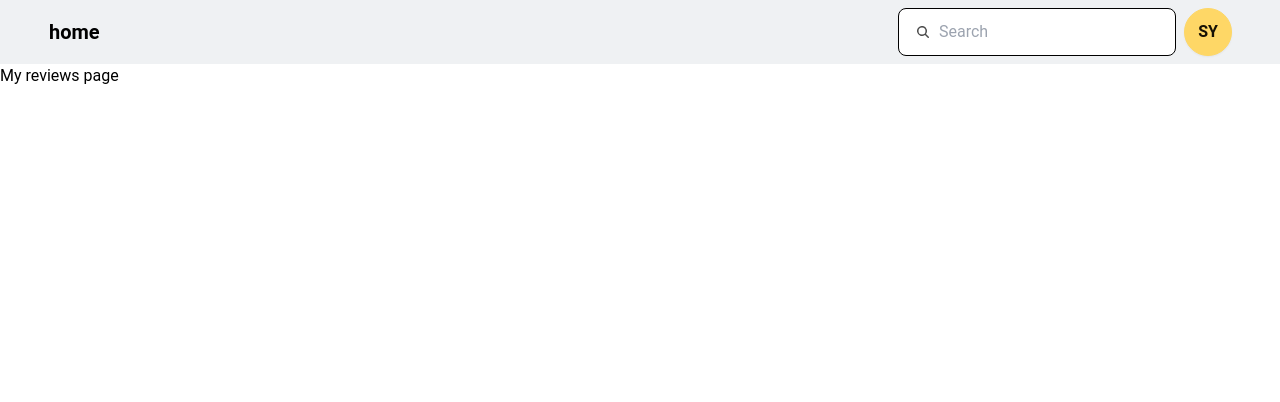
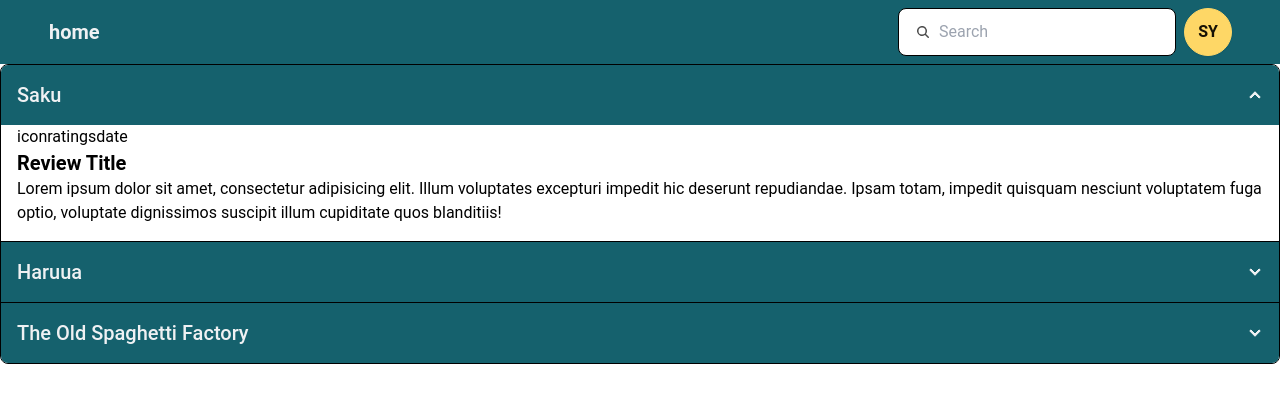
Before and after one commit to yll9108/restaurant_review, a Next.js app in the folder client/: page /users/reviews in a window 1280 px wide. Shown: the top 402 px of the page. Built offline with nearby package versions, Linux system fonts and the light colour scheme.

Commit message:
changed tabs text color when it was clicked

```diff
--- a/client/src/app/components/header/HeaderLogo.tsx
+++ b/client/src/app/components/header/HeaderLogo.tsx
@@ -10,7 +10,10 @@
   };
   return (
     <div className="flex-1 ml-12">
-      <a className="btn btn-ghost text-xl p-0" onClick={clickedHomeHandler}>
+      <a
+        className="btn btn-ghost text-xl p-0 text-accent"
+        onClick={clickedHomeHandler}
+      >
         home
       </a>
     </div>
--- /dev/null
+++ b/client/src/app/components/users/userProfile/UserProfile.tsx
@@ -0,0 +1,16 @@
+"use client";
+import User from "@/components/common/User";
+import { BtnType, Button } from "@/components/common/button";
+export default function UserProfiles() {
+  return (
+    <>
+      <div className="w-32 bg-secondary mx-auto mt-10">
+        <h2 className="text-center text-2xl mb-4">User Profile</h2>
+        <User />
+        <Button type={BtnType.submit} className="block mx-auto mt-10">
+          Edit
+        </Button>
+      </div>
+    </>
+  );
+}
--- a/client/src/app/globals.css
+++ b/client/src/app/globals.css
@@ -9,6 +9,10 @@
   body {
     @apply text-base font-robot;
   }
+}
+
+.active-tab {
+  color: black;
 }
 
 /* div {
--- a/client/src/app/layout.tsx
+++ b/client/src/app/layout.tsx
@@ -1,6 +1,7 @@
 "use client";
 import "./globals.css";
 import Header from "@/components/header";
+import Users from "./users/page";
 import { usePathname } from "next/navigation";
 
 export default function RootLayout({
@@ -19,6 +20,7 @@
     }
     return false;
   };
+
   return (
     <html lang="en">
       <body>
--- a/client/src/app/users/page.tsx
+++ b/client/src/app/users/page.tsx
@@ -1,19 +1,28 @@
 "use client";
+import { useState } from "react";
 import MyFavorite from "./favorite/page";
 import MyReviews from "./reviews/page";
 import UserProfile from "./userProfile/page";
-export default function Page() {
+export default function Users() {
+  const [activeTab, setActiveTab] = useState("myFavorite");
+
+  const changedTabs = (tabName: string) => {
+    setActiveTab(tabName);
+  };
   return (
     <>
-      <div role="tablist" className="tabs tabs-bordered grid grid-cols-3">
+      <div role="tablist" className="tabs tabs-lifted grid grid-cols-3 mt-5">
         <input
           type="radio"
           name="my_tabs_1"
           role="tab"
-          className="tab"
+          className={`tab tab-primary [--tab-bg:#FED766] bg-primary text-white ${
+            activeTab === "myFavorite" ? "active-tab" : ""
+          }`}
           aria-label="My Favorite"
+          onClick={() => changedTabs("myFavorite")}
         />
-        <div role="tabpanel" className="tab-content p-4">
+        <div role="tabpanel" className="tab-content p-2">
           <MyFavorite />
         </div>
 
@@ -21,9 +30,11 @@
           type="radio"
           name="my_tabs_1"
           role="tab"
-          className="tab"
+          className={`tab tab-primary [--tab-bg:#FED766] bg-primary text-white ${
+            activeTab === "myReviews" ? "active-tab" : ""
+          }`}
           aria-label="My Reviews"
-          // checked
+          onClick={() => changedTabs("myReviews")}
         />
         <div role="tabpanel" className="tab-content p-4">
           <MyReviews />
@@ -33,8 +44,11 @@
           type="radio"
           name="my_tabs_1"
           role="tab"
-          className="tab"
+          className={`tab tab-primary [--tab-bg:#FED766] bg-primary text-white ${
+            activeTab === "userProfile" ? "active-tab" : ""
+          }`}
           aria-label="User Profile"
+          onClick={() => changedTabs("userProfile")}
         />
         <div role="tabpanel" className="tab-content p-4">
           <UserProfile />
--- a/client/src/app/users/reviews/page.tsx
+++ b/client/src/app/users/reviews/page.tsx
@@ -1,5 +1,37 @@
 "use client";
 
+import ReviewDetail from "@/components/common/ReviewDetail";
+
 export default function MyReviews() {
-  return <div>My reviews page</div>;
+  return (
+    <div className="join join-vertical w-full">
+      <div className="collapse collapse-arrow join-item border border-base-300">
+        <input type="radio" name="my-accordion-4" defaultChecked />
+        <div className="collapse-title text-xl font-medium bg-primary text-accent">
+          Saku
+        </div>
+        <div className="collapse-content">
+          <ReviewDetail />
+        </div>
+      </div>
+      <div className="collapse collapse-arrow join-item border border-base-300">
+        <input type="radio" name="my-accordion-4" />
+        <div className="collapse-title text-xl font-medium bg-primary text-accent">
+          Haruua
+        </div>
+        <div className="collapse-content">
+          <ReviewDetail />
+        </div>
+      </div>
+      <div className="collapse collapse-arrow join-item border border-base-300">
+        <input type="radio" name="my-accordion-4" />
+        <div className="collapse-title text-xl font-medium bg-primary text-accent">
+          The Old Spaghetti Factory
+        </div>
+        <div className="collapse-content">
+          <ReviewDetail />
+        </div>
+      </div>
+    </div>
+  );
 }
--- a/client/src/app/users/userProfile/page.tsx
+++ b/client/src/app/users/userProfile/page.tsx
@@ -1,5 +1,5 @@
 "use client";
-
+import UserProfiles from "@/app/components/users/userProfile/UserProfile";
 export default function UserProfile() {
-  return <div>User Profile Page</div>;
+  return <UserProfiles />;
 }
--- a/client/src/components/common/User.tsx
+++ b/client/src/components/common/User.tsx
@@ -3,13 +3,13 @@
 function User() {
   return (
     <>
-      <div className="flex flex-col">
+      <div className="flex flex-col items-center">
         <div className="avatar">
           <div className="w-24 rounded-full">
             <img src="https://daisyui.com/images/stock/photo-1534528741775-53994a69daeb.jpg" />
           </div>
         </div>
-        <div>Username</div>
+        <div className=" w-24 text-center">Username</div>
       </div>
     </>
   );
--- a/client/src/components/header.tsx
+++ b/client/src/components/header.tsx
@@ -12,7 +12,7 @@
     homeRouter.push("/");
   };
   return (
-    <header className="w-full bg-accent h-16 flex justify-end items-center">
+    <header className="w-full bg-primary h-16 flex justify-end items-center">
       <HeaderLogo />
       <div className="flex justify-center">
         <Input textType={3} className="mr-2 mb-0" />
```
